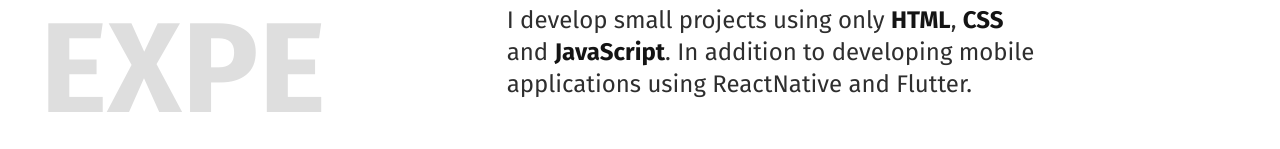
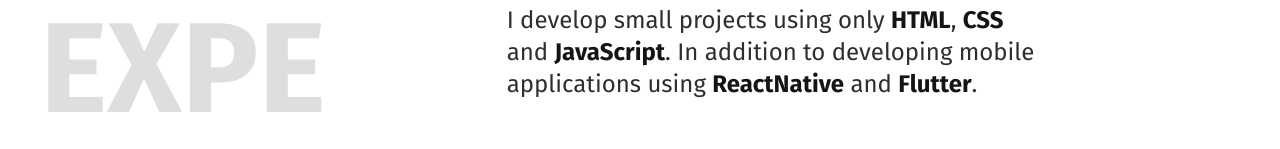
Before and after one commit to jpsantosss/html-portfolio, a plain HTML site: page index.html in a window 1280 px wide. Shown: the part 597-746 px from the top of the page. Drawn offline with Linux system fonts and the light colour scheme.

Commit message:
updated experience text

```diff
--- a/index.html
+++ b/index.html
@@ -41,7 +41,7 @@
         </h2>
         <div class="experience-content">
             <p class="experience-text">
-                I develop small projects using only <span class="bold">HTML</span>, <span class="bold">CSS</span> and <span class="bold">JavaScript</span>. In addition to developing mobile applications using ReactNative and Flutter.
+                I develop small projects using only <span class="bold">HTML</span>, <span class="bold">CSS</span> and <span class="bold">JavaScript</span>. In addition to developing mobile applications using <span class="bold">ReactNative</span> and <span class="bold">Flutter</span>.
             </p>
             <div class="experience-box">
                 <span class="experience-box-year">2023 - 2024</span>
```
